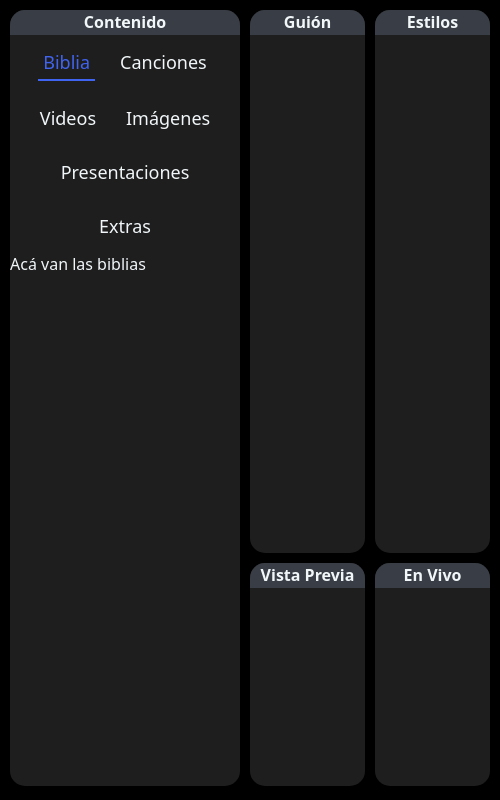
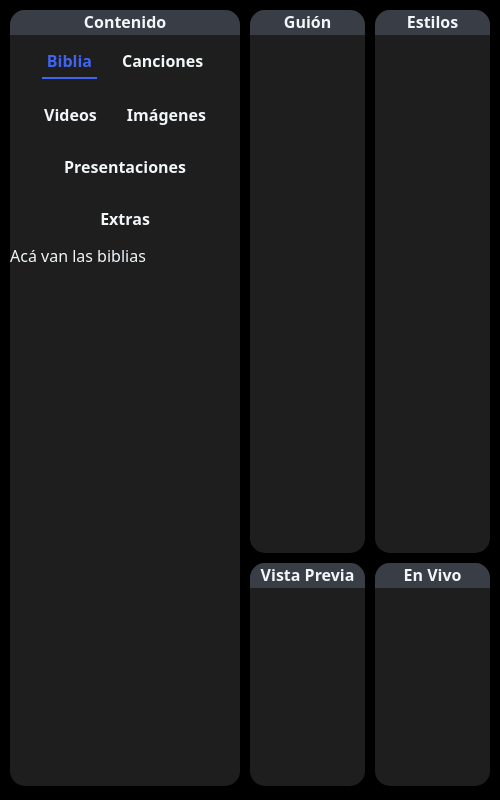
Before and after one commit to Adeur93/Church-FPS, an Electron app: page src/views/index.html in a window 500 px wide. Drawn offline with Linux system fonts and the light colour scheme.

```diff
--- a/src/styles/index.css
+++ b/src/styles/index.css
@@ -55,7 +55,7 @@
 }
 
 .pestanas-label {
-    font-size: large;
+    font-weight: 600;
     cursor: pointer;
     margin: 10px;
     padding: 5px;
```
Also changed, not shown: 8 other files.
